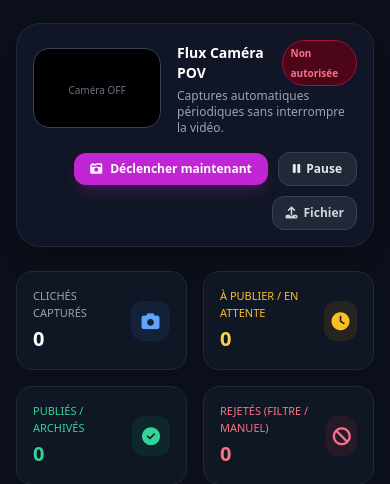
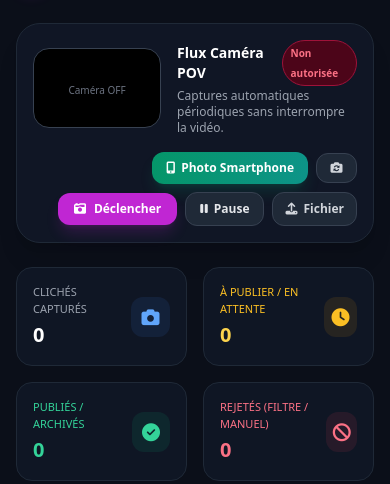
Before and after one commit to silveremartin-dev/AutoInsta, a FastAPI app: page / in a window 390 px wide; the page is wider, and only the part inside the window is pictured. Shown: the part 66-550 px from the top of that part. Run offline with FastAPI, Linux system fonts and the light colour scheme; data that the repository does not hold is empty; parts of the project's set-up code (start-up, migrations or seed data) failed here and were passed over; some libraries are stand-ins or nearby versions.

Commit message:
feat: rename dead-man button to emergency SOS, add mobile native camera capture and camera flipper

```diff
--- a/server/evaluator.py
+++ b/server/evaluator.py
@@ -114,7 +114,7 @@ class VLMEvaluator:
                     f"Alerte : {alert_type}\n"
                     f"Rythme cardiaque : {bpm} BPM\n"
                     f"Localisation de secours : {location_str or 'Inconnue'}\n"
-                    f"Compte à rebours homme mort expiré."
+                    f"Délai de sécurité SOS expiré."
                 )
                 tg_url = f"https://api.telegram.org/bot{settings.telegram_bot_token}/sendMessage"
                 r = requests.post(tg_url, json={"chat_id": settings.telegram_chat_id, "text": tg_msg}, timeout=5)
--- a/server/templates/index.html
+++ b/server/templates/index.html
@@ -88,7 +88,7 @@
                         ALERTE RYTHME CARDIAQUE CRITIQUE !
                         <span id="countdownTimer" class="px-2 py-0.5 rounded-lg bg-black/40 font-mono text-yellow-300 font-bold">10s</span>
                     </h3>
-                    <p class="text-xs text-rose-100">Bouton de l'homme mort actif : secours et coordonnées envoyés si vous n'annulez pas.</p>
+                    <p class="text-xs text-rose-100">Dispositif de sécurité SOS actif : secours et coordonnées envoyés si vous n'annulez pas.</p>
                 </div>
             </div>
             <button onclick="abortEmergencySOS()" class="px-5 py-2.5 rounded-xl bg-yellow-400 hover:bg-yellow-300 text-black font-extrabold text-xs shadow-lg transition flex items-center gap-2 transform active:scale-95">
@@ -133,9 +133,19 @@
                 </div>
 
                 <!-- Right Quick Controls -->
-                <div class="flex items-center gap-2.5 w-full md:w-auto justify-end flex-wrap">
-                    <button id="btnSnapNow" onclick="snapWebcamNow()" class="px-4 py-2 rounded-xl text-xs font-bold bg-fuchsia-600 hover:bg-fuchsia-500 text-white shadow-lg shadow-fuchsia-600/20 transition flex items-center gap-2">
-                        <i class="fa-solid fa-camera-retro"></i> Déclencher maintenant
+                <div class="flex items-center gap-2 w-full md:w-auto justify-end flex-wrap">
+                    <!-- Mobile Native Camera POV Trigger (Direct hardware camera, works 100% on HTTP on Android & iOS) -->
+                    <label id="btnMobileSnap" class="px-3.5 py-2 rounded-xl text-xs font-bold bg-gradient-to-r from-emerald-600 to-teal-600 hover:from-emerald-500 hover:to-teal-500 text-white shadow-lg shadow-emerald-600/20 transition flex items-center gap-1.5 cursor-pointer" title="Prendre une photo POV directement avec l'appareil photo du smartphone">
+                        <i class="fa-solid fa-mobile-screen-button"></i> Photo Smartphone
+                        <input type="file" id="mobileCameraInput" accept="image/*" capture="environment" onchange="handleMobileCameraCapture(event)" class="hidden">
+                    </label>
+
+                    <button id="btnFlipCam" onclick="switchCameraFacing()" class="px-3 py-2 rounded-xl text-xs font-semibold bg-gray-800 hover:bg-gray-700 text-gray-300 border border-gray-700 transition flex items-center gap-1" title="Basculer entre caméra arrière (POV) et avant (Selfie)">
+                        <i class="fa-solid fa-camera-rotate"></i>
+                    </button>
+
+                    <button id="btnSnapNow" onclick="snapWebcamNow()" class="px-4 py-2 rounded-xl text-xs font-bold bg-fuchsia-600 hover:bg-fuchsia-500 text-white shadow-lg shadow-fuchsia-600/20 transition flex items-center gap-2" title="Prendre un cliché depuis le flux direct">
+                        <i class="fa-solid fa-camera-retro"></i> Déclencher
                     </button>
                     <button id="btnToggleCam" onclick="toggleCameraManual()" class="px-3.5 py-2 rounded-xl text-xs font-semibold bg-gray-800 hover:bg-gray-700 text-gray-200 border border-gray-700 transition flex items-center gap-1.5">
                         <i class="fa-solid fa-pause"></i> Pause
@@ -610,7 +620,7 @@
                 </div>
             </div>
 
-            <!-- Section 4 : Sécurité Cardiaque & Bouton Homme Mort -->
+            <!-- Section 4 : Sécurité Cardiaque & Dispositif d'Urgence SOS -->
             <div class="bg-gray-900/90 border border-gray-800 rounded-3xl p-6 shadow-xl space-y-5">
                 <div class="flex items-center justify-between border-b border-gray-800 pb-4">
                     <div class="flex items-center gap-3">
@@ -618,8 +628,8 @@
                             <i class="fa-solid fa-heart-pulse"></i>
                         </div>
                         <div>
-                            <h3 class="text-base font-bold text-white">Sécurité Cardiaque & Bouton de l'Homme Mort</h3>
-                            <p class="text-xs text-gray-400">Détection d'anomalies de rythme cardiaque et procédure de secours</p>
+                            <h3 class="text-base font-bold text-white">Sécurité Cardiaque & Dispositif d'Urgence SOS</h3>
+                            <p class="text-xs text-gray-400">Détection d'anomalies de rythme cardiaque et procédure de secours automatique</p>
                         </div>
                     </div>
                     <label class="flex items-center gap-2 cursor-pointer">
@@ -644,7 +654,7 @@
                             <input type="number" id="hr_max" onchange="autoSaveSensorConfig()" value="{{ settings.hr_max_bpm }}" class="w-full bg-gray-900 border border-gray-800 rounded-xl p-2.5 text-white">
                         </div>
                         <div>
-                            <label class="text-[10px] text-gray-400 block mb-1">Délai Homme Mort (sec) :</label>
+                            <label class="text-[10px] text-gray-400 block mb-1">Délai de Sécurité SOS (sec) :</label>
                             <input type="number" id="hr_countdown" onchange="autoSaveSensorConfig()" value="{{ settings.hr_countdown_seconds }}" class="w-full bg-gray-900 border border-gray-800 rounded-xl p-2.5 text-white">
                         </div>
                     </div>
@@ -656,7 +666,7 @@
 
                     <div class="pt-2">
                         <button onclick="testEmergencyAlert()" class="px-4 py-2 rounded-xl bg-rose-500/20 text-rose-300 hover:bg-rose-500/30 border border-rose-500/30 text-xs font-bold transition flex items-center gap-2">
-                            <i class="fa-solid fa-triangle-exclamation"></i> Simuler l'alerte Homme Mort (10s)
+                            <i class="fa-solid fa-triangle-exclamation"></i> Tester l'Alerte d'Urgence SOS (10s)
                         </button>
                     </div>
                 </div>
@@ -897,6 +907,48 @@
             return Math.round(35 + (avg / 255) * 55);
         }
 
+        const isMobileDevice = /Android|webOS|iPhone|iPad|iPod|BlackBerry|IEMobile|Opera Mini/i.test(navigator.userAgent);
+        let currentFacingMode = isMobileDevice ? 'environment' : 'user';
+
+        async function switchCameraFacing() {
+            currentFacingMode = (currentFacingMode === 'user' || currentFacingMode === 'facing user') ? 'environment' : 'user';
+            if (webcamStream) {
+                webcamStream.getTracks().forEach(track => track.stop());
+                webcamStream = null;
+            }
+            const label = (currentFacingMode === 'environment') ? 'Caméra Arrière (POV)' : 'Caméra Avant (Selfie)';
+            showToast('Bascule sur : ' + label);
+            await initCamera();
+        }
+
+        async function handleMobileCameraCapture(event) {
+            const files = event.target.files;
+            if (!files || files.length === 0) return;
+            const file = files[0];
+            showToast('✓ Cliché smartphone capturé, transmission en cours...');
+
+            const formData = new FormData();
+            formData.append('file', file, 'pov_mobile_' + Date.now() + '.jpg');
+            formData.append('source', isMobileDevice ? 'android_mobile' : 'webcam_mobile');
+
+            const sensors = {};
+            if (navigator.getBattery) {
+                try {
+                    const b = await navigator.getBattery();
+                    sensors.battery_pct = Math.round(b.level * 100);
+                } catch (e) {}
+            }
+
+            if (isGpsConfigured && lastKnownGps) {
+                sensors.latitude = lastKnownGps.latitude;
+                sensors.longitude = lastKnownGps.longitude;
+            }
+
+            formData.append('sensors', JSON.stringify(sensors));
+            await sendCapturePayload(formData);
+            event.target.value = '';
+        }
+
         async function initCamera() {
             if (isMicConfigured) initMicrophone();
             if (!isCameraConfigured) {
@@ -910,15 +962,28 @@
             const livePill = document.getElementById('camLivePill');
             const countEl = document.getElementById('camNextCountdown');
 
+            // Detect if mediaDevices is blocked because of insecure HTTP context on mobile
+            if (!navigator.mediaDevices || !navigator.mediaDevices.getUserMedia) {
+                if (isMobileDevice) {
+                    badge.textContent = 'Mode Mobile (HTTP)';
+                    badge.className = 'text-[10px] px-2 py-0.5 rounded-full bg-blue-950 text-blue-300 border border-blue-800';
+                    showToast('Astuce Android : Utilisez le bouton vert "Photo Smartphone" pour capturer directement avec votre caméra !');
+                } else {
+                    badge.textContent = 'Non supportée';
+                    badge.className = 'text-[10px] px-2 py-0.5 rounded-full bg-rose-950 text-rose-400 border border-rose-800';
+                }
+                return;
+            }
+
             try {
                 webcamStream = await navigator.mediaDevices.getUserMedia({
-                    video: { width: { ideal: 1280 }, height: { ideal: 720 }, facingMode: 'user' }
+                    video: { width: { ideal: 1280 }, height: { ideal: 720 }, facingMode: currentFacingMode }
                 });
                 video.srcObject = webcamStream;
                 video.classList.remove('hidden');
                 placeholder.classList.add('hidden');
                 livePill.classList.remove('hidden');
-                badge.textContent = 'En direct';
+                badge.textContent = (currentFacingMode === 'environment') ? 'En direct (Dorsale POV)' : 'En direct (Frontale)';
                 badge.className = 'text-[10px] px-2 py-0.5 rounded-full bg-emerald-950 text-emerald-400 border border-emerald-800';
                 countEl.classList.remove('hidden');
 
@@ -944,9 +1009,15 @@
                 }, 1000);
 
             } catch (err) {
-                badge.textContent = 'Non autorisée';
-                badge.className = 'text-[10px] px-2 py-0.5 rounded-full bg-rose-950 text-rose-400 border border-rose-800';
-                showToast('Accès caméra refusé : autorisez la webcam dans le navigateur', true);
+                if (isMobileDevice) {
+                    badge.textContent = 'Mode Mobile (HTTP)';
+                    badge.className = 'text-[10px] px-2 py-0.5 rounded-full bg-blue-950 text-blue-300 border border-blue-800';
+                    showToast('Cliquez sur le bouton vert "Photo Smartphone" pour capturer avec la caméra de votre téléphone', false);
+                } else {
+                    badge.textContent = 'Non autorisée';
+                    badge.className = 'text-[10px] px-2 py-0.5 rounded-full bg-rose-950 text-rose-400 border border-rose-800';
+                    showToast('Accès caméra refusé : autorisez la webcam dans le navigateur', true);
+                }
             }
         }
 
@@ -1006,7 +1077,7 @@
                 if (!blob) return;
                 const formData = new FormData();
                 formData.append('file', blob, 'pov_' + Date.now() + '.jpg');
-                formData.append('source', 'webcam_pc');
+                formData.append('source', isMobileDevice ? 'android_mobile' : 'webcam_pc');
 
                 const sensors = {};
                 if (navigator.getBattery) {
```
